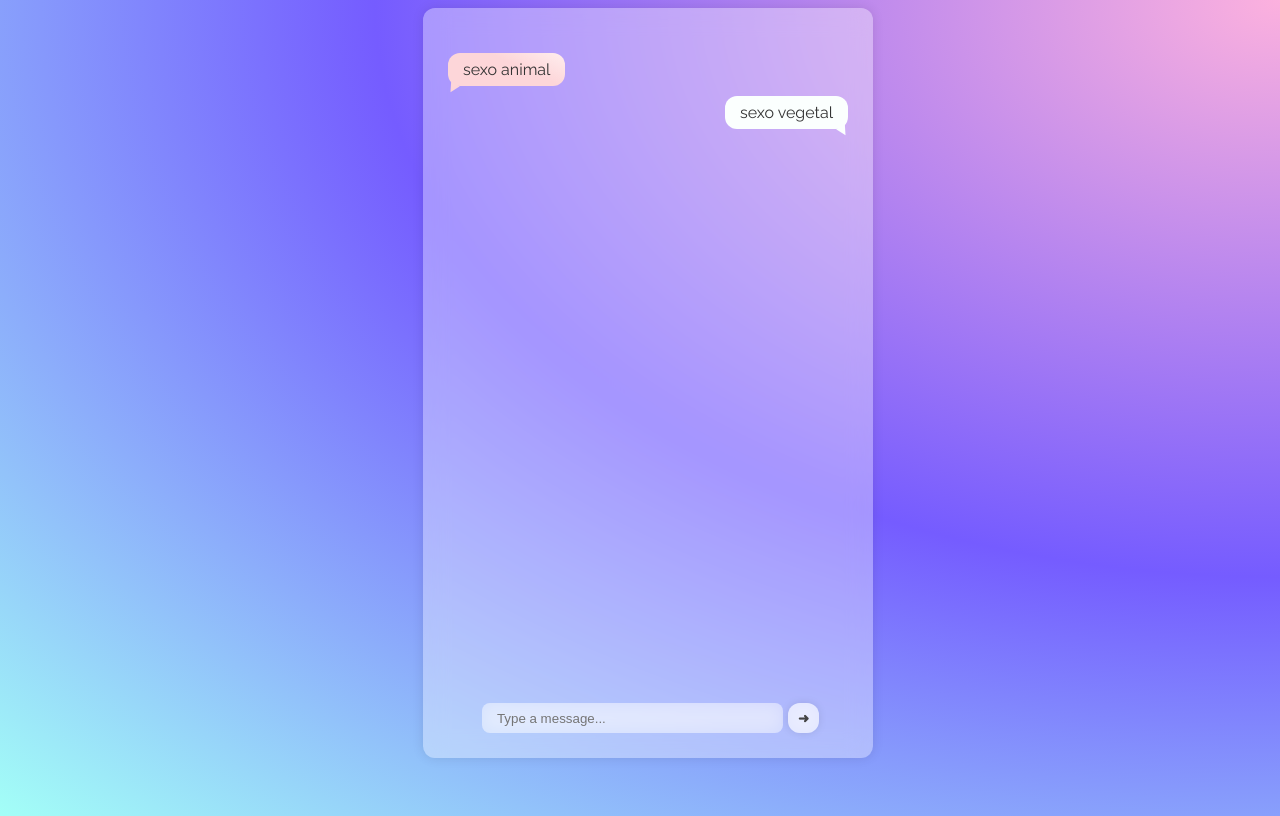
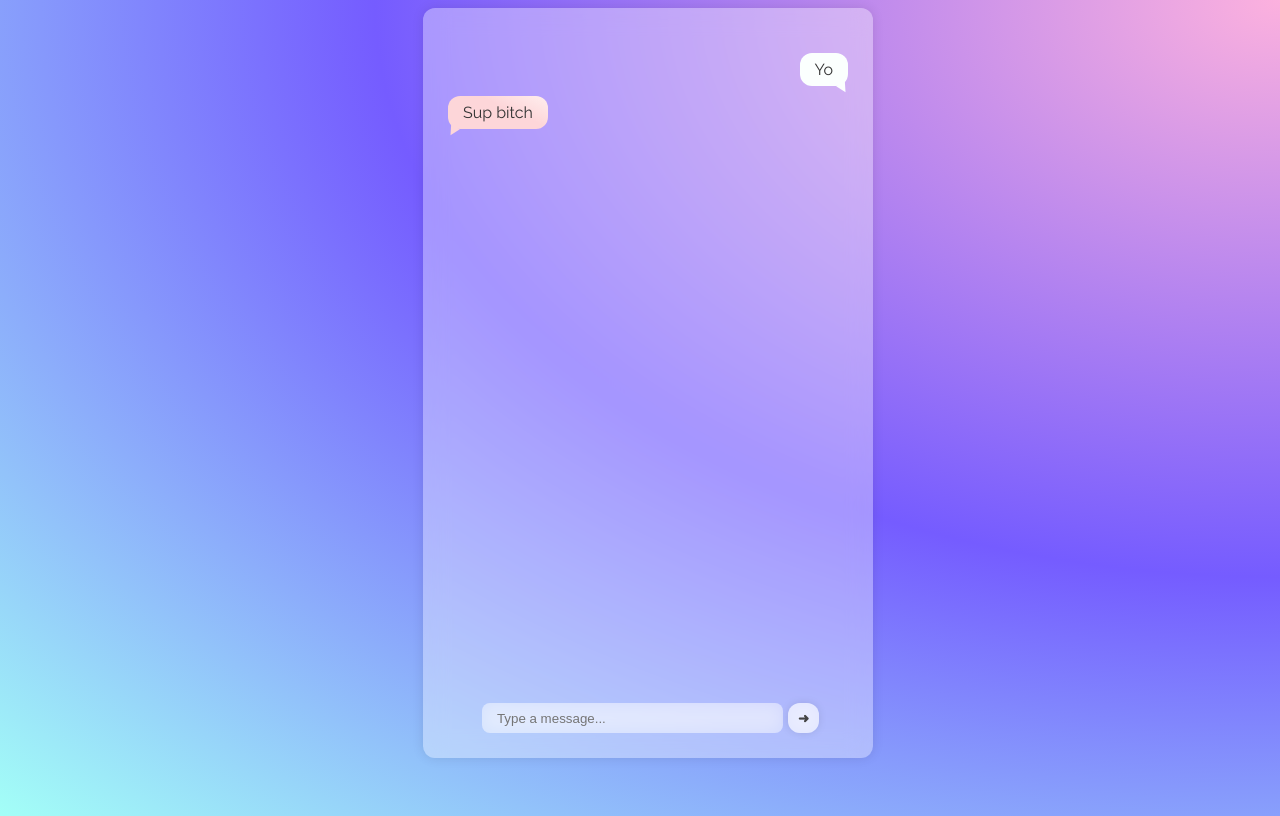
Before and after one commit to javierbmm/FitBot, a plain HTML site: page index.html in a window 1280 px wide. Drawn offline with Linux system fonts and the light colour scheme.

Commit message:
Changing unproper text

```diff
--- a/index.html
+++ b/index.html
@@ -8,8 +8,9 @@
 <body>
     <div id="chat-container">
         <div id="chat">
-            <span class="msg-bot">sexo animal</span>
-            <span class="msg-user">sexo vegetal</span>
+            <span class="msg-user">Yo</span>
+
+            <span class="msg-bot">Sup bitch</span>
 
         </div>
         <div id="user-container">
```
